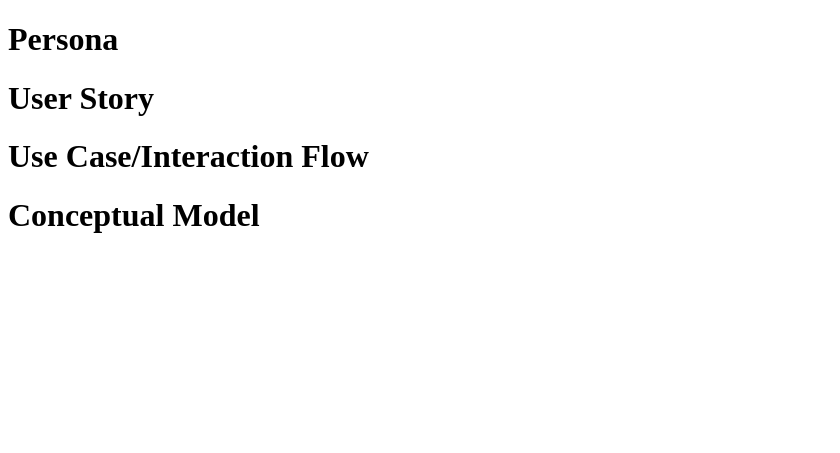
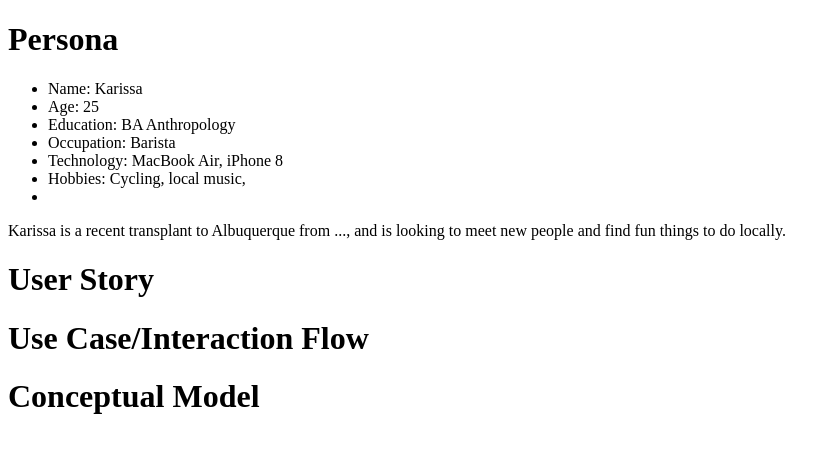
Before and after one commit to Npascetti/data-design, a PHP site: page / in a window 1280 px wide. Shown: the top 453 px of the page, without its empty margins (0-840 px from the left). Run offline with PHP 8.4, Linux system fonts and the light colour scheme.

Commit message:
added list items for persona section

```diff
--- a/index.php
+++ b/index.php
@@ -6,7 +6,16 @@
 	</head>
 	<body>
 		<h1>Persona</h1>
-		<p></p>
+			<ul>
+					<li>Name: Karissa</li>
+					<li>Age: 25</li>
+					<li>Education: BA Anthropology</li>
+					<li>Occupation: Barista</li>
+					<li>Technology: MacBook Air, iPhone 8</li>
+					<li>Hobbies: Cycling, local music,</li>
+					<li></li>
+			</ul>
+			<p>Karissa is a recent transplant to Albuquerque from ..., and is looking to meet new people and find fun things to do locally.</p>
 		<h1>User Story</h1>
 		<p></p>
 		<h1>Use Case/Interaction Flow</h1>
```
